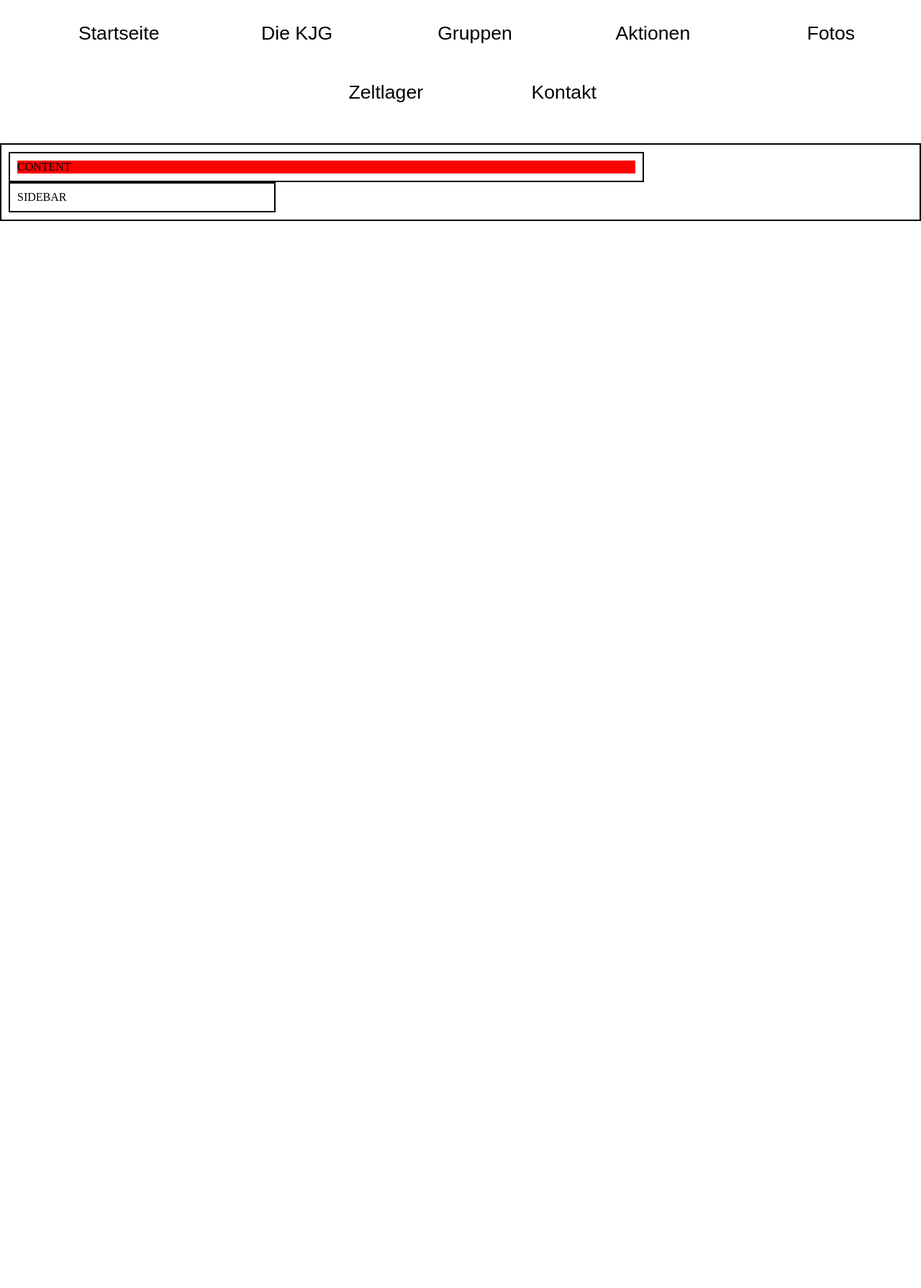
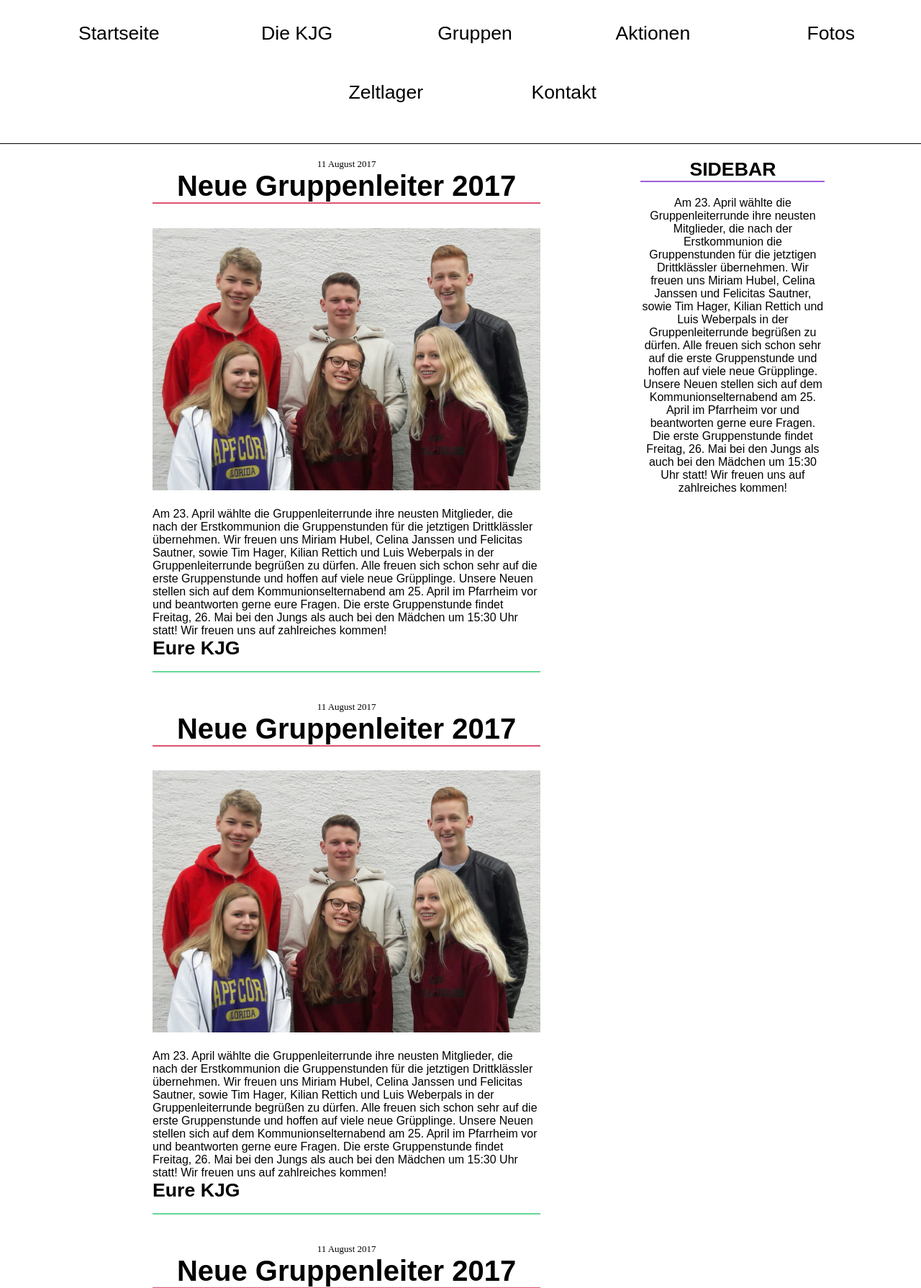
Before and after one commit to lappalal/miniwecker, a PHP site: page / in a window 1280 px wide. Shown: the part 186-1975 px from the top of the page at 72% size. Before the commit the page ends 493 px from the top, so only its background shows below. Run offline with PHP 8.4, Linux system fonts and the light colour scheme.

Commit message:
switching this to a wordpress theme

```diff
--- a/index.html
+++ /dev/null
@@ -1,44 +0,0 @@
-<!DOCTYPE html>
-<html>
-  <head>
-    <meta charset="utf-8">
-    <title>Kath. Jugend Gauting - Homepage</title>
-    <link rel="stylesheet" href="style.css">
-  </head>
-  <body>
-
-    <header>
-      <div class="header">
-        <img src="img/header.svg" alt="dummy" class="header-img">
-      </div>
-    </header>
-
-    <nav>
-      <!--<img src="img/dummy.jpg" alt="dummy" class="featured-image">-->
-      <ul>
-        <li><a href="#" id="startseite">Startseite</a></li>
-        <li><a href="#" id="diekjg">Die KJG</a></li>
-        <li><a href="#" id="gruppen">Gruppen</a></li>
-        <li><a href="#" id="aktionen">Aktionen</a></li>
-        <li><a href="#" id="fotos">Fotos</a></li>
-        <li><a href="#" id="zeltlager">Zeltlager</a></li>
-        <li><a href="#" id="kontakt">Kontakt</a></li>
-      </ul>
-    </nav>
-
-    <main>
-      <div class="content">
-        <div class="post">
-          CONTENT
-        </div>
-      </div>
-
-      <div class="sidebar">
-        <div class="widget">
-          SIDEBAR
-        </div>
-      </div>
-    </main>
-
-  </body>
-</html>
--- /dev/null
+++ b/index.php
@@ -0,0 +1,103 @@
+<!DOCTYPE html>
+<html>
+  <head>
+    <meta charset="utf-8">
+    <title>Kath. Jugend Gauting - Homepage</title>
+    <link rel="stylesheet" href="style.css">
+  </head>
+  <body>
+
+    <header>
+      <div class="header">
+        <img src="img/header.svg" alt="dummy" class="header-img">
+      </div>
+    </header>
+
+    <nav>
+      <!--<img src="img/dummy.jpg" alt="dummy" class="featured-image">-->
+      <ul>
+        <li><a href="#" id="startseite">Startseite</a></li>
+        <li><a href="#" id="diekjg">Die KJG</a></li>
+        <li><a href="#" id="gruppen">Gruppen</a></li>
+        <li><a href="#" id="aktionen">Aktionen</a></li>
+        <li><a href="#" id="fotos">Fotos</a></li>
+        <li><a href="#" id="zeltlager">Zeltlager</a></li>
+        <li><a href="#" id="kontakt">Kontakt</a></li>
+      </ul>
+    </nav>
+
+    <main>
+      <div class="primary">
+        <div class="post">
+          <div class="date">
+            11 August 2017
+          </div>
+          <div class="title">
+            <h2>Neue Gruppenleiter 2017</h2>
+          </div>
+          <div class="featured-img">
+            <img src="img/leiter_2017.jpg" alt="Leiter 2017">
+          </div>
+          <div class="content">
+            Am 23. April wählte die Gruppenleiterrunde ihre neusten Mitglieder, die nach der Erstkommunion die Gruppenstunden für die jetztigen Drittklässler übernehmen. Wir freuen uns Miriam Hubel, Celina Janssen und Felicitas Sautner, sowie Tim Hager, Kilian Rettich und Luis Weberpals in der Gruppenleiterrunde begrüßen zu dürfen. Alle freuen sich schon sehr auf die erste Gruppenstunde und hoffen auf viele neue Grüpplinge. Unsere Neuen stellen sich auf dem Kommunionselternabend am 25. April im Pfarrheim vor und beantworten gerne eure Fragen. Die erste Gruppenstunde findet Freitag, 26. Mai bei den Jungs als auch bei den Mädchen um 15:30 Uhr statt!
+            Wir freuen uns auf zahlreiches kommen!
+          </div>
+          <div class="signature">
+            <h6>Eure KJG</h6>
+          </div>
+        </div>
+
+        <div class="post">
+          <div class="date">
+            11 August 2017
+          </div>
+          <div class="title">
+            <h2>Neue Gruppenleiter 2017</h2>
+          </div>
+          <div class="featured-img">
+            <img src="img/leiter_2017.jpg" alt="Leiter 2017">
+          </div>
+          <div class="content">
+            Am 23. April wählte die Gruppenleiterrunde ihre neusten Mitglieder, die nach der Erstkommunion die Gruppenstunden für die jetztigen Drittklässler übernehmen. Wir freuen uns Miriam Hubel, Celina Janssen und Felicitas Sautner, sowie Tim Hager, Kilian Rettich und Luis Weberpals in der Gruppenleiterrunde begrüßen zu dürfen. Alle freuen sich schon sehr auf die erste Gruppenstunde und hoffen auf viele neue Grüpplinge. Unsere Neuen stellen sich auf dem Kommunionselternabend am 25. April im Pfarrheim vor und beantworten gerne eure Fragen. Die erste Gruppenstunde findet Freitag, 26. Mai bei den Jungs als auch bei den Mädchen um 15:30 Uhr statt!
+            Wir freuen uns auf zahlreiches kommen!
+          </div>
+          <div class="signature">
+            <h6>Eure KJG</h6>
+          </div>
+        </div>
+
+        <div class="post">
+          <div class="date">
+            11 August 2017
+          </div>
+          <div class="title">
+            <h2>Neue Gruppenleiter 2017</h2>
+          </div>
+          <div class="featured-img">
+            <img src="img/leiter_2017.jpg" alt="Leiter 2017">
+          </div>
+          <div class="content">
+            Am 23. April wählte die Gruppenleiterrunde ihre neusten Mitglieder, die nach der Erstkommunion die Gruppenstunden für die jetztigen Drittklässler übernehmen. Wir freuen uns Miriam Hubel, Celina Janssen und Felicitas Sautner, sowie Tim Hager, Kilian Rettich und Luis Weberpals in der Gruppenleiterrunde begrüßen zu dürfen. Alle freuen sich schon sehr auf die erste Gruppenstunde und hoffen auf viele neue Grüpplinge. Unsere Neuen stellen sich auf dem Kommunionselternabend am 25. April im Pfarrheim vor und beantworten gerne eure Fragen. Die erste Gruppenstunde findet Freitag, 26. Mai bei den Jungs als auch bei den Mädchen um 15:30 Uhr statt!
+            Wir freuen uns auf zahlreiches kommen!
+          </div>
+          <div class="signature">
+            <h6>Eure KJG</h6>
+          </div>
+        </div>
+      </div>
+
+      <div class="secondary">
+        <div class="widget">
+          <div class="title">
+            SIDEBAR
+          </div>
+          <div class="content">
+            Am 23. April wählte die Gruppenleiterrunde ihre neusten Mitglieder, die nach der Erstkommunion die Gruppenstunden für die jetztigen Drittklässler übernehmen. Wir freuen uns Miriam Hubel, Celina Janssen und Felicitas Sautner, sowie Tim Hager, Kilian Rettich und Luis Weberpals in der Gruppenleiterrunde begrüßen zu dürfen. Alle freuen sich schon sehr auf die erste Gruppenstunde und hoffen auf viele neue Grüpplinge. Unsere Neuen stellen sich auf dem Kommunionselternabend am 25. April im Pfarrheim vor und beantworten gerne eure Fragen. Die erste Gruppenstunde findet Freitag, 26. Mai bei den Jungs als auch bei den Mädchen um 15:30 Uhr statt!
+            Wir freuen uns auf zahlreiches kommen!
+          </div>
+        </div>
+      </div>
+    </main>
+
+  </body>
+</html>
--- a/style.css
+++ b/style.css
@@ -11,7 +11,8 @@ header {
     margin: 0; }
 
 nav {
-  width: 100vw; }
+  width: 100vw;
+  border-bottom: black 1px solid; }
   nav ul {
     list-style: none;
     text-align: center;
@@ -64,20 +65,57 @@ nav {
           display: none; }
 
 main {
-  border: black 2px solid;
-  margin: 0;
+  width: calc(100vw - 24px);
   padding: 10px; }
-  main .content {
-    width: calc(69vw - 24px);
-    border: black 2px solid;
+  main .primary {
+    width: calc(44vw - 24px);
+    margin-left: 15vw;
+    padding: 10px;
+    display: inline-block; }
+    main .primary .post {
+      overflow: hidden;
+      margin-bottom: 5vh;
+      padding-bottom: 2vh;
+      border-bottom: #66D998 2px solid; }
+      main .primary .post .date {
+        text-align: center;
+        font-family: 'Raleway', serif;
+        font-size: small; }
+      main .primary .post .title {
+        text-align: center;
+        font-family: 'Indie Flower', sans-serif;
+        margin-top: 0; }
+        main .primary .post .title h2 {
+          margin-top: 0;
+          font-size: 30pt;
+          border-bottom: #DD5371 2px solid; }
+      main .primary .post img {
+        width: calc(44vw - 24px);
+        height: auto;
+        margin-bottom: 20px; }
+      main .primary .post .content {
+        font-family: 'Raleway', sans-serif; }
+      main .primary .post .signature {
+        font-family: 'Indie Flower', sans-serif; }
+        main .primary .post .signature h6 {
+          font-size: 20pt;
+          margin: 0; }
+  main .secondary {
+    width: calc(39vw - 24px);
     margin: 0;
     padding: 10px;
-    display: inline-block; }
-    main .content .post {
-      background-color: red; }
-  main .sidebar {
-    width: calc(29vw - 24px);
-    border: black 2px solid;
-    margin: 0;
-    padding: 10px;
-    display: inline-block; }
+    display: inline-block;
+    float: right;
+    text-align: center; }
+    main .secondary .widget {
+      font-family: 'Raleway', sans-serif;
+      width: 20vw;
+      margin: 0 auto; }
+      main .secondary .widget .title {
+        font-family: 'Indie Flower', sans-serif;
+        font-weight: bold;
+        font-size: 20pt;
+        border-bottom: #9E5DDD 2px solid;
+        margin-bottom: 20px; }
+      main .secondary .widget .content {
+        font-family: 'Raleway', sans-serif; }
--- a/style.scss
+++ b/style.scss
@@ -14,6 +14,7 @@ header {
 }
 nav {
   width: 100vw;
+  border-bottom: rgba(black, 10%) 1px solid ;
 
   ul {
     list-style: none;
@@ -102,26 +103,82 @@ nav {
   }
 }
 main {
-  border: black 2px solid;
-  margin: 0;
+  width: calc(100vw - 24px);
   padding: 10px;
 
-  .content {
-    width: calc(69vw - 24px);
-    border: black 2px solid;
-    margin: 0;
+  .primary {
+    width: calc(44vw - 24px);
+    margin-left: 15vw;
     padding: 10px;
     display: inline-block;
 
     .post {
-      background-color: red;
+      overflow: hidden;
+      margin-bottom: 5vh;
+      padding-bottom: 2vh;
+      border-bottom: #66D998 2px solid;
+
+      .date {
+        text-align: center;
+        font-family: 'Raleway', serif;
+        font-size: small;
+      }
+
+      .title {
+        text-align: center;
+        font-family: 'Indie Flower', sans-serif;
+        margin-top: 0;
+
+        h2 {
+          margin-top: 0;
+          font-size: 30pt;
+          border-bottom: #DD5371 2px solid;
+        }
+      }
+
+      img {
+        width: calc(44vw - 24px);
+        height: auto;
+        margin-bottom: 20px;
+      }
+
+      .content {
+        font-family: 'Raleway', sans-serif;
+      }
+
+      .signature {
+        font-family: 'Indie Flower', sans-serif;
+        h6 {
+          font-size: 20pt;
+          margin: 0;
+        }
+      }
     }
   }
-  .sidebar {
-    width: calc(29vw - 24px);
-    border: black 2px solid;
+  .secondary {
+    width: calc(39vw - 24px);
     margin: 0;
     padding: 10px;
     display: inline-block;
+    float: right;
+    text-align: center;
+
+    .widget {
+      font-family: 'Raleway', sans-serif;
+      width: 20vw;
+      margin: 0 auto;
+
+      .title {
+        font-family: 'Indie Flower', sans-serif;
+        font-weight: bold;
+        font-size: 20pt;
+        border-bottom: #9E5DDD 2px solid;
+        margin-bottom: 20px;
+      }
+
+      .content {
+        font-family: 'Raleway', sans-serif;
+      }
+    }
   }
 }
```
Also changed, not shown: img/leiter_2017.jpg (added), 2 other files.
